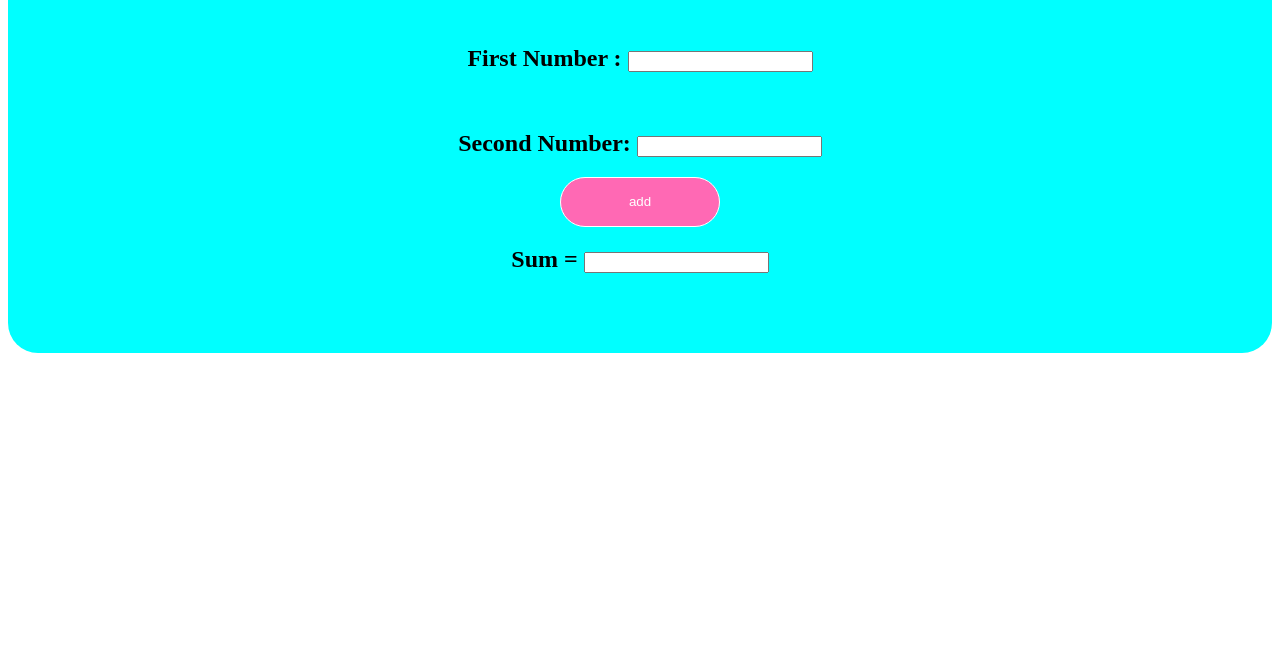
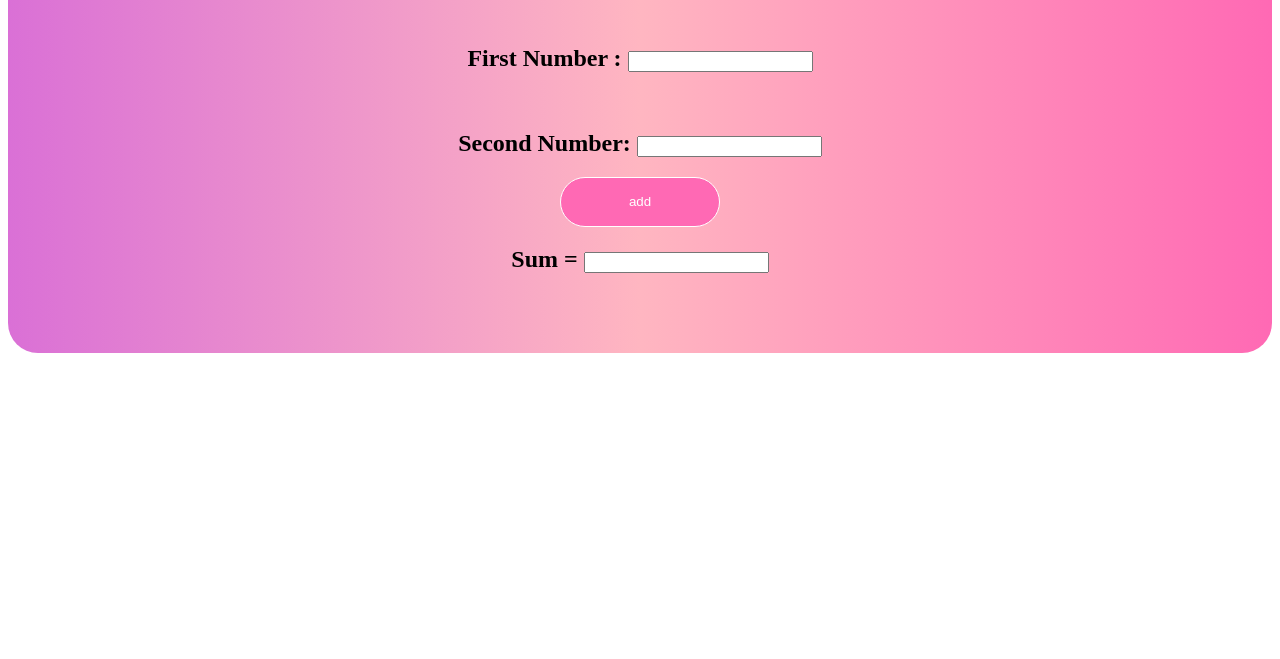
Before and after one commit to p1x1ee/add, a plain HTML site: page index.html in a window 1280 px wide. Shown: the part 141-800 px from the top of the page. Drawn offline with Linux system fonts and the light colour scheme.

Commit message:
Update index.html

```diff
--- a/index.html
+++ b/index.html
@@ -19,7 +19,9 @@
       padding-left: 10%;
       padding-top: 60px;
       padding-bottom: 60px;
-      background-color:#00FFFF;
+        background-color: hotpink; /* For browsers that do not support gradients */
+  background-image: linear-gradient(to right, orchid ,lightpink,hotpink);
+
     }
     .button {
       width:160px;
```
